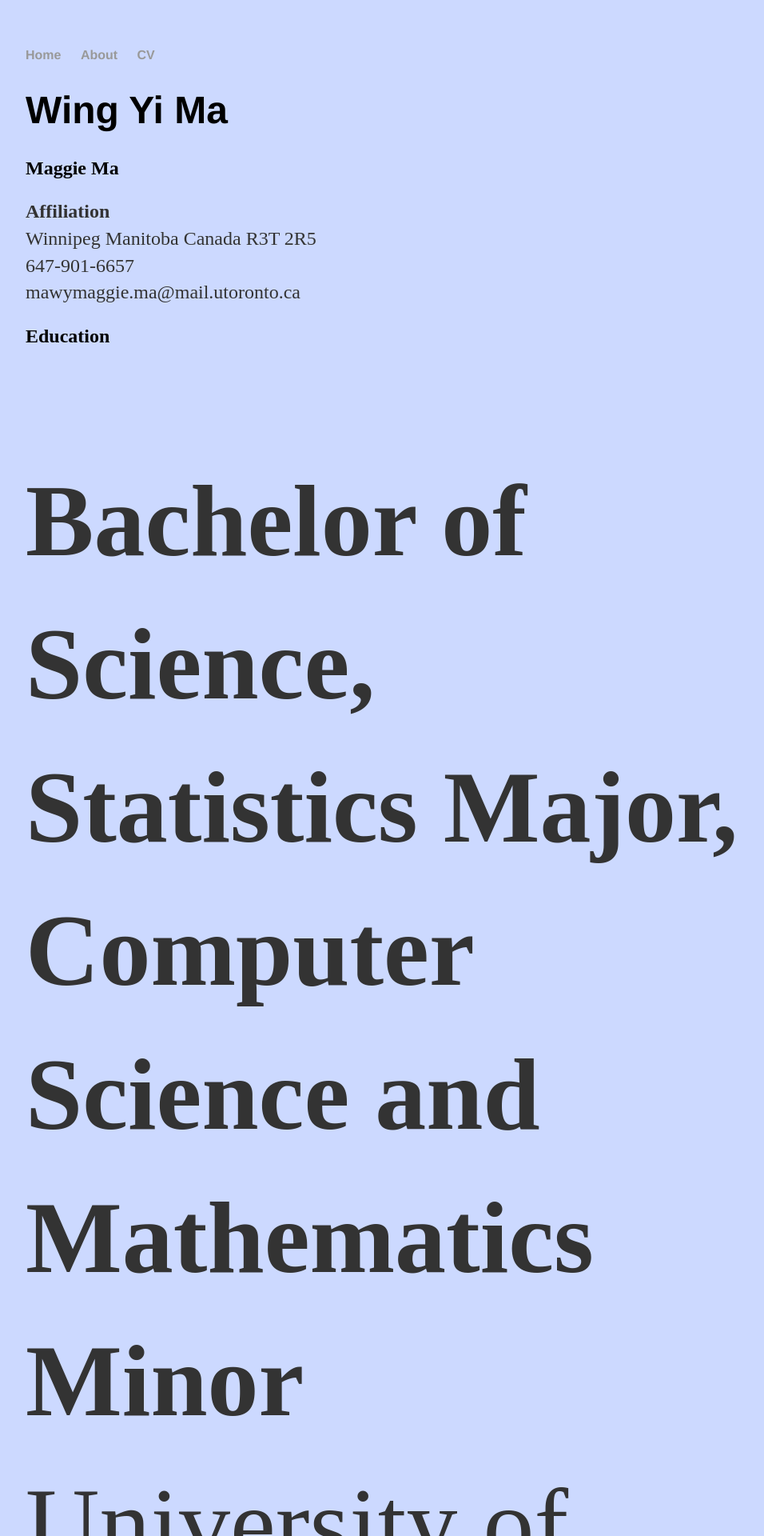
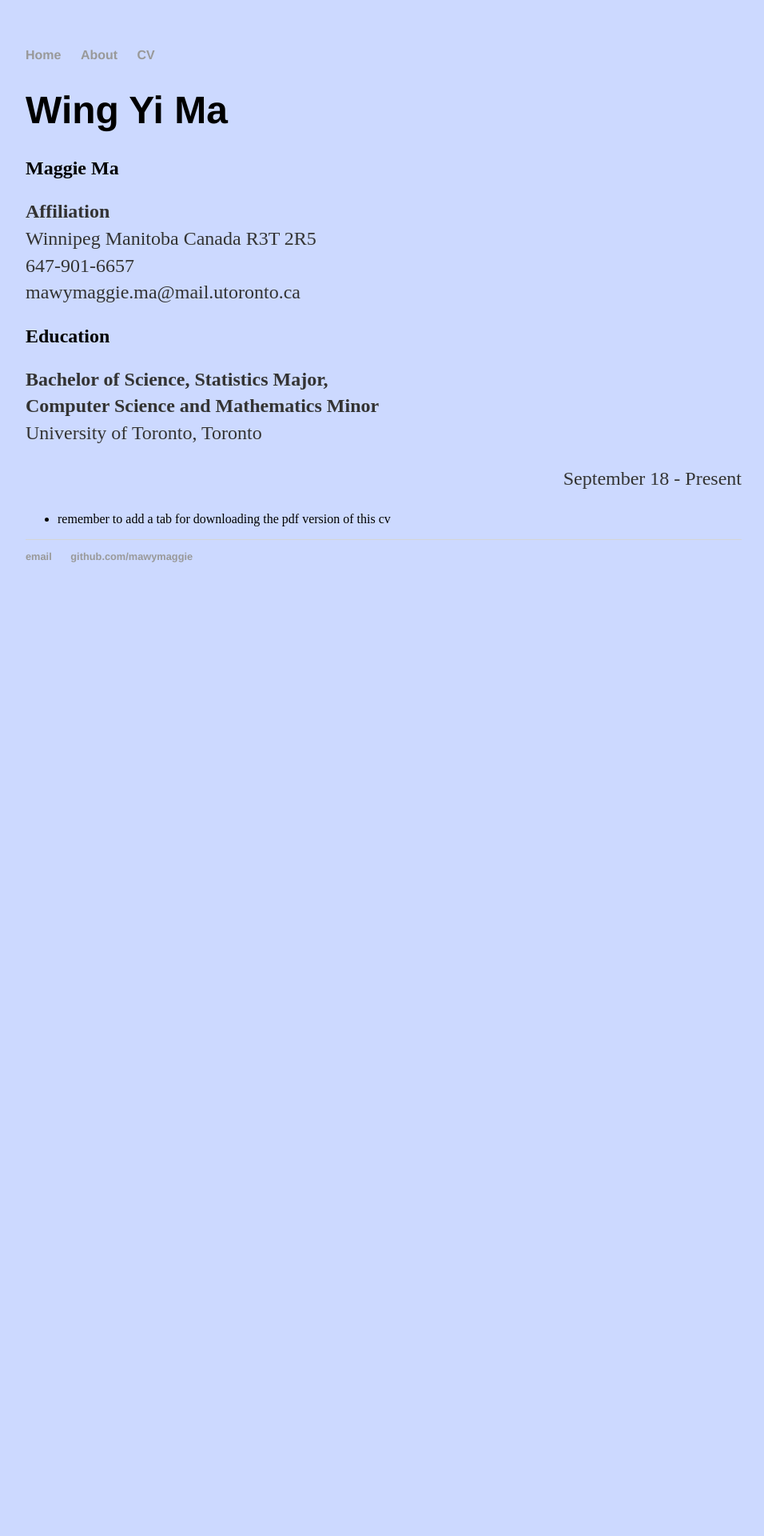
Before and after one commit to mawymaggie/mawymaggie.github.io, a Jekyll site: the page built from cv/index.html, in a window 1280 px wide. Shown: the top 1920 px of the page at 80% size, without its empty margins (160-1116 px from the left). Built offline with Jekyll 4.4.1, drawn with Linux system fonts in a browser that asks for light colours; after the commit the page ends 900 px from its top, so only the background shows below that.

Commit message:
Update index.html

```diff
--- a/cv/index.html
+++ b/cv/index.html
@@ -8,8 +8,8 @@ title: CV
         <h2>Maggie Ma</h2>
         <p><b>Affiliation</b><br/> Winnipeg Manitoba Canada R3T 2R5<br/>647-901-6657<br/> mawymaggie.ma@mail.utoronto.ca</p>
         <h2>Education</h2>
-        <p align="left" style="font-size:10vw"><b>Bachelor of Science, Statistics Major,<br/> Computer Science and Mathematics Minor</b><br/> University of Toronto, Toronto<br/></p>
-        <p align="right" style="font-size:10vw">September 18 - Present<p>
+        <p align="left"><b>Bachelor of Science, Statistics Major,<br/> Computer Science and Mathematics Minor</b><br/> University of Toronto, Toronto<br/></p>
+        <p align="right">September 18 - Present<p>
 
         <ul>
         <li> remember to add a tab for downloading the pdf version of this cv </li>
```
